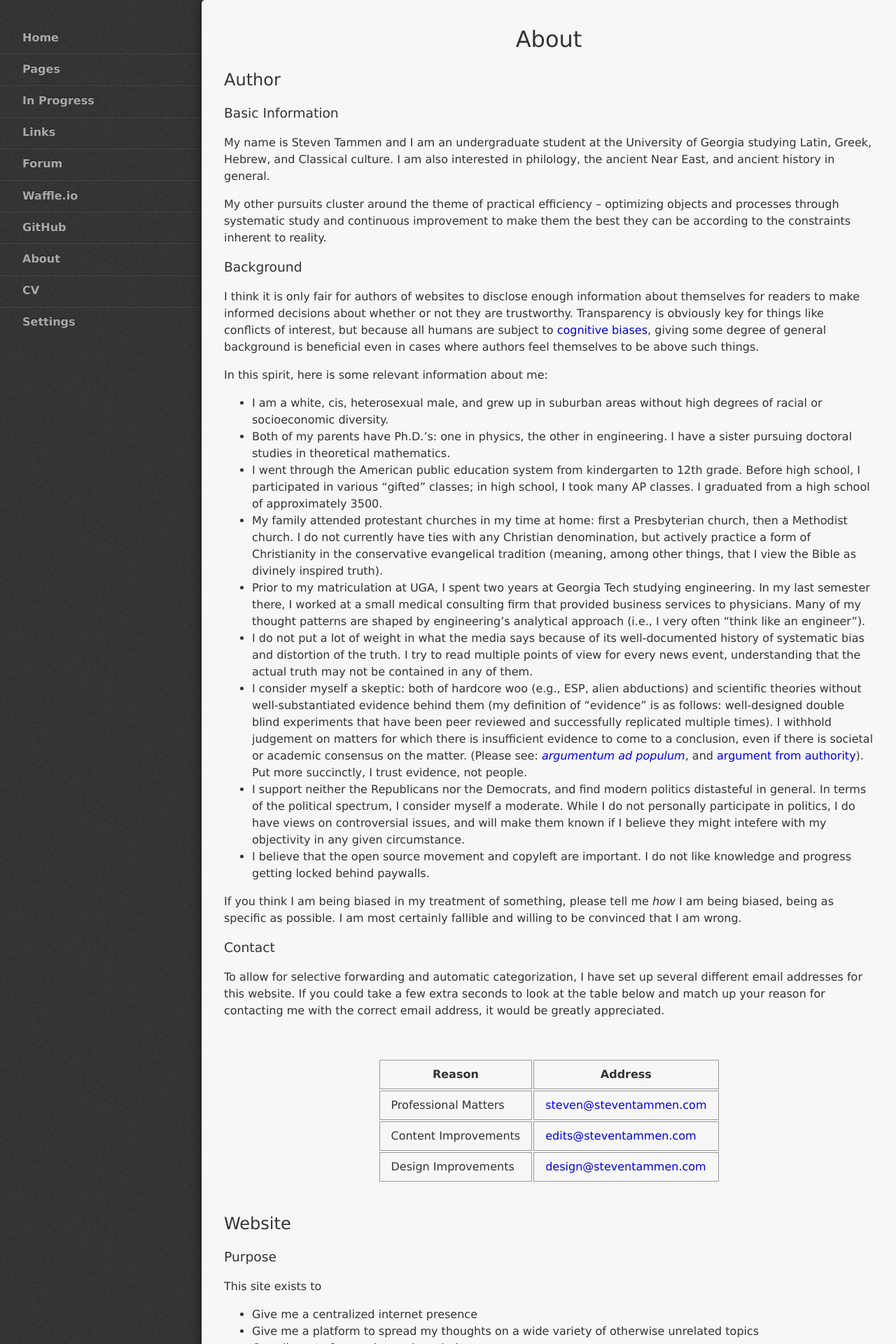
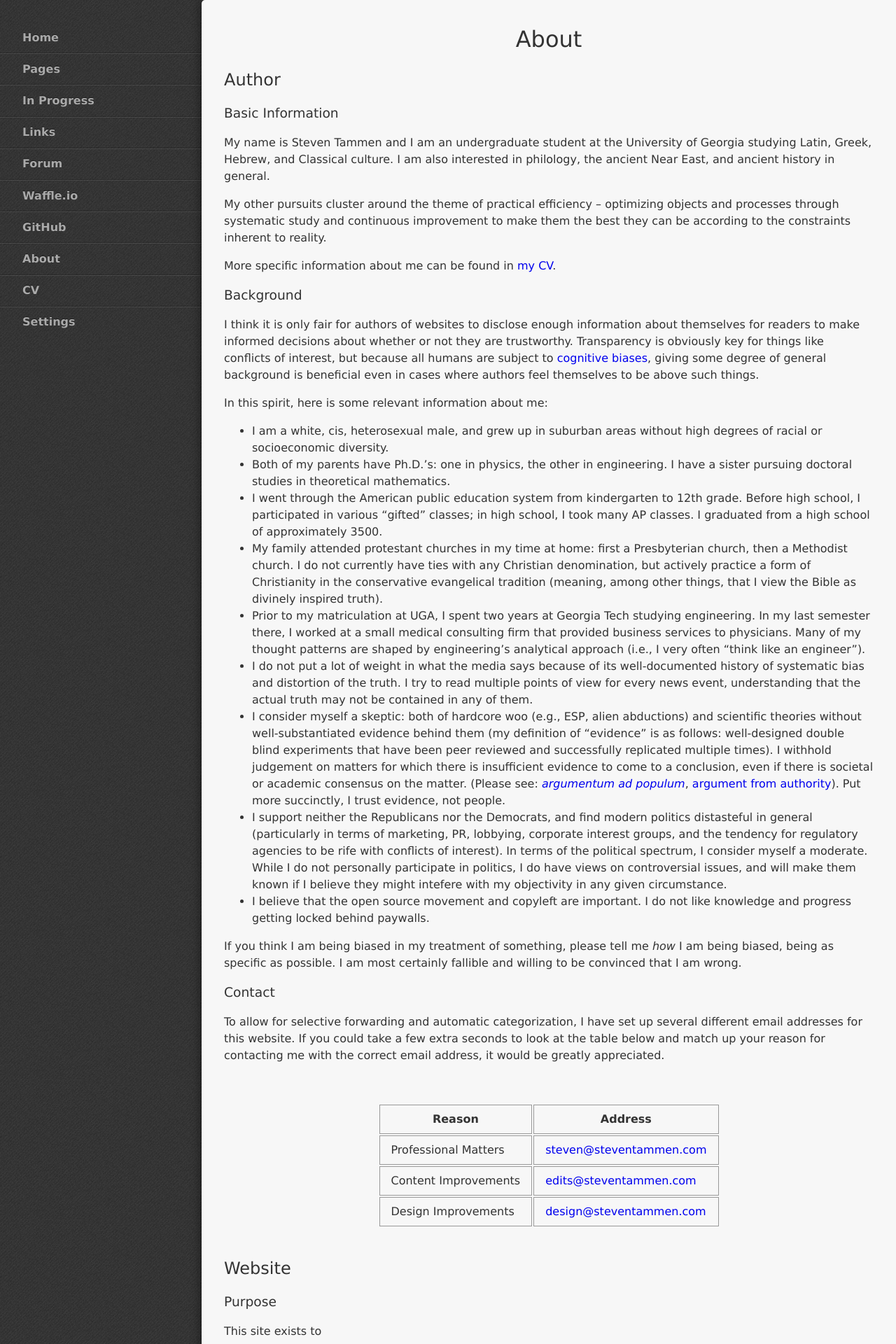
Before and after one commit to StevenTammen/StevenTammen.github.io, a Jekyll site: the page built from pages/about.md, in a window 1280 px wide. Shown: the top 1920 px of the page at 70% size. Built offline with Jekyll 4.4.1, drawn with Linux system fonts in a browser that asks for light colours.

Commit message:
Update about.md

```diff
--- a/pages/about.md
+++ b/pages/about.md
@@ -14,6 +14,8 @@ My name is Steven Tammen and I am an undergraduate student at the University of
 
 My other pursuits cluster around the theme of practical efficiency -- optimizing objects and processes through systematic study and continuous improvement to make them the best they can be according to the constraints inherent to reality.
 
+More specific information about me can be found in [my CV](https://steventammen.com/CV.pdf).
+
 ### Background
 
 I think it is only fair for authors of websites to disclose enough information about themselves for readers to make informed decisions about whether or not they are trustworthy. Transparency is obviously key for things like conflicts of interest, but because all humans are subject to [cognitive biases](https://en.wikipedia.org/wiki/List_of_cognitive_biases), giving some degree of general background is beneficial even in cases where authors feel themselves to be above such things.
@@ -26,8 +28,8 @@ In this spirit, here is some relevant information about me:
 - My family attended protestant churches in my time at home: first a Presbyterian church, then a Methodist church. I do not currently have ties with any Christian denomination, but actively practice a form of Christianity in the conservative evangelical tradition (meaning, among other things, that I view the Bible as divinely inspired truth).
 - Prior to my matriculation at UGA, I spent two years at Georgia Tech studying engineering. In my last semester there, I worked at a small medical consulting firm that provided business services to physicians. Many of my thought patterns are shaped by engineering's analytical approach (i.e., I very often "think like an engineer").
 - I do not put a lot of weight in what the media says because of its well-documented history of systematic bias and distortion of the truth. I try to read multiple points of view for every news event, understanding that the actual truth may not be contained in any of them.
-- I consider myself a skeptic: both of hardcore woo (e.g., ESP, alien abductions) and scientific theories without well-substantiated evidence behind them (my definition of "evidence" is as follows: well-designed double blind experiments that have been peer reviewed and successfully replicated multiple times). I withhold judgement on matters for which there is insufficient evidence to come to a conclusion, even if there is societal or academic consensus on the matter. (Please see: [*argumentum ad populum*](https://en.wikipedia.org/wiki/Argumentum_ad_populum), and [argument from authority](https://en.wikipedia.org/wiki/Argument_from_authority)). Put more succinctly, I trust evidence, not people.
-- I support neither the Republicans nor the Democrats, and find modern politics distasteful in general. In terms of the political spectrum, I consider myself a moderate. While I do not personally participate in politics, I do have views on controversial issues, and will make them known if I believe they might intefere with my objectivity in any given circumstance.
+- I consider myself a skeptic: both of hardcore woo (e.g., ESP, alien abductions) and scientific theories without well-substantiated evidence behind them (my definition of "evidence" is as follows: well-designed double blind experiments that have been peer reviewed and successfully replicated multiple times). I withhold judgement on matters for which there is insufficient evidence to come to a conclusion, even if there is societal or academic consensus on the matter. (Please see: [*argumentum ad populum*](https://en.wikipedia.org/wiki/Argumentum_ad_populum), [argument from authority](https://en.wikipedia.org/wiki/Argument_from_authority)). Put more succinctly, I trust evidence, not people.
+- I support neither the Republicans nor the Democrats, and find modern politics distasteful in general (particularly in terms of marketing, PR, lobbying, corporate interest groups, and the tendency for regulatory agencies to be rife with conflicts of interest). In terms of the political spectrum, I consider myself a moderate. While I do not personally participate in politics, I do have views on controversial issues, and will make them known if I believe they might intefere with my objectivity in any given circumstance.
 - I believe that the open source movement and copyleft are important. I do not like knowledge and progress getting locked behind paywalls.
 
 If you think I am being biased in my treatment of something, please tell me *how* I am being biased, being as specific as possible. I am most certainly fallible and willing to be convinced that I am wrong.
```
